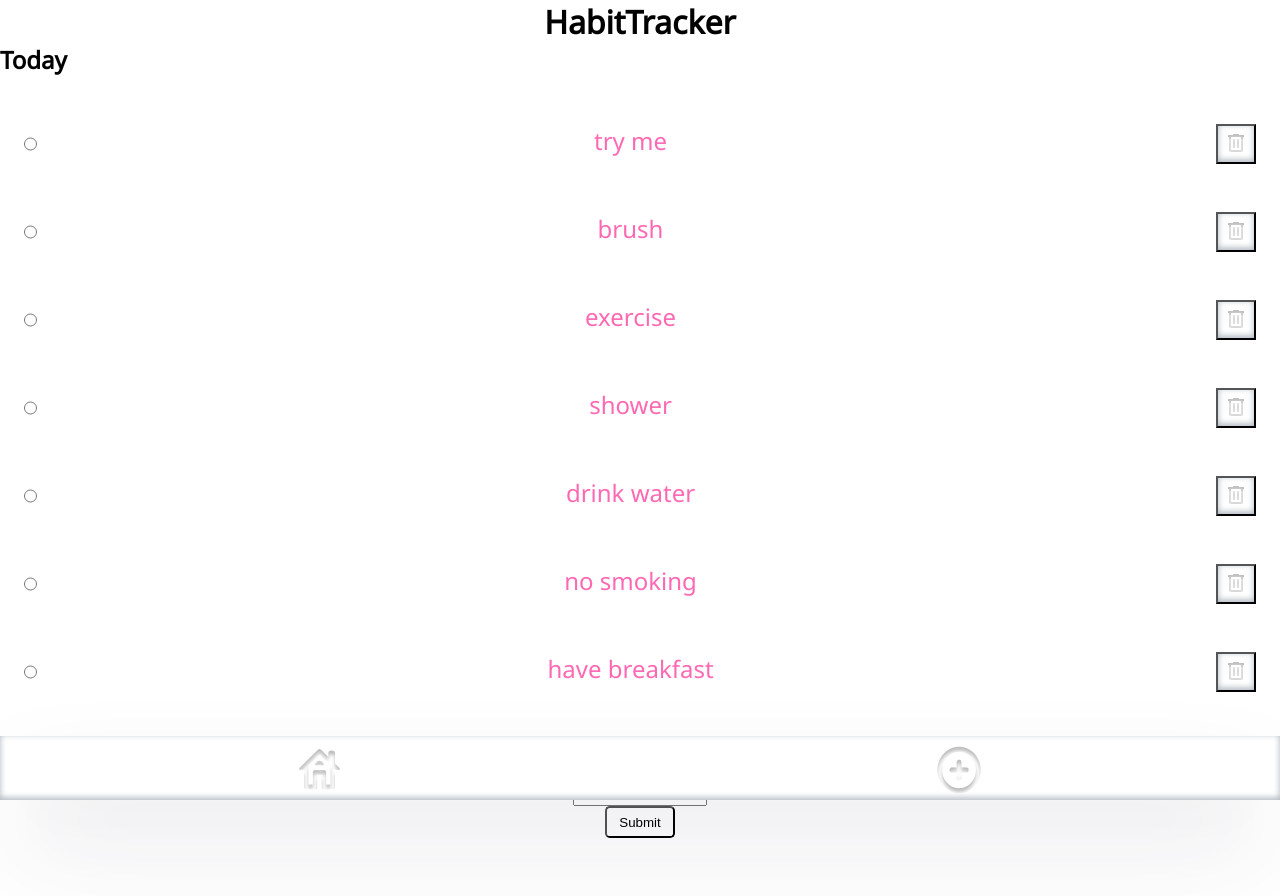
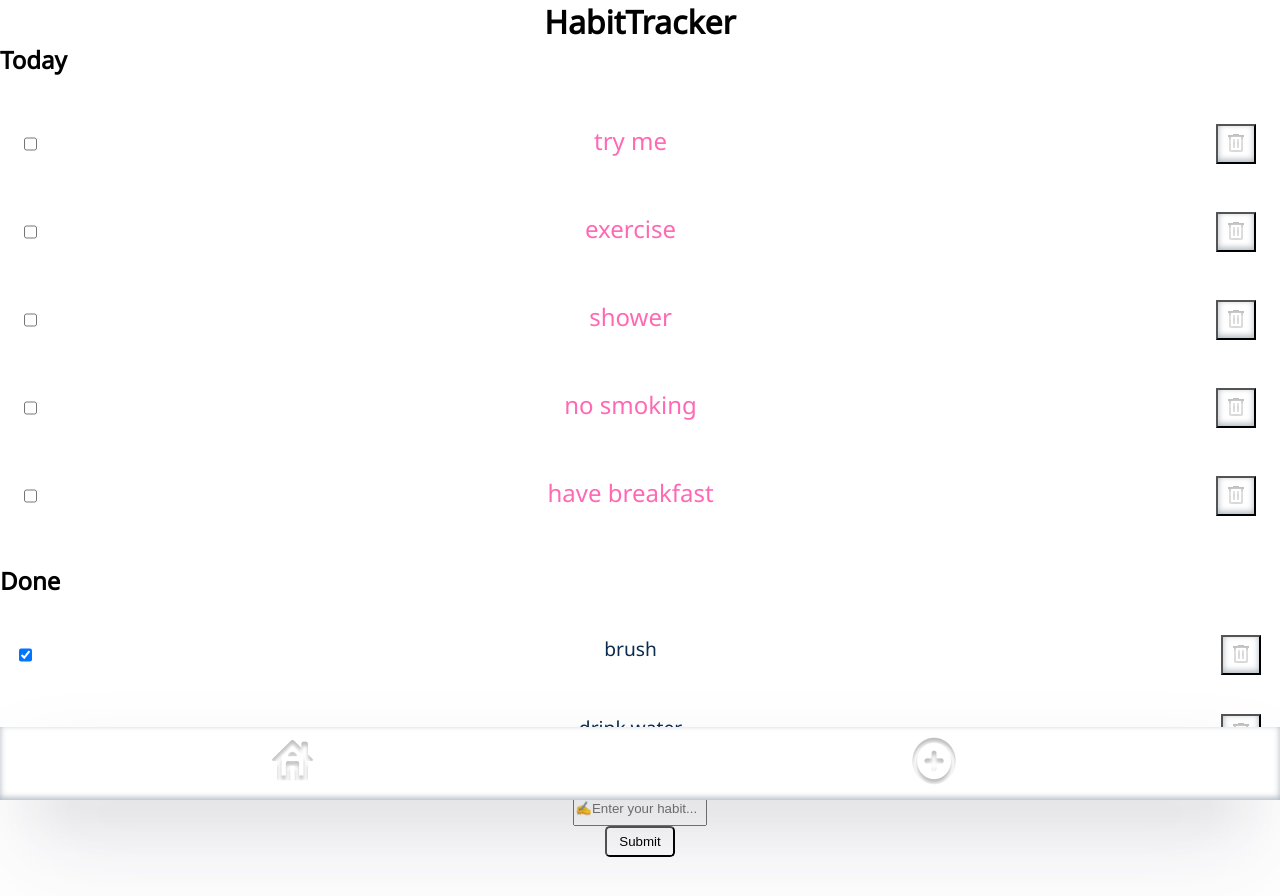
Before and after one commit to Sukhpreet92/capstone-project, a Next.js app: page / in a window 1280 px wide. Shown: the top 896 px of the page. Built offline with nearby package versions, Linux system fonts and the light colour scheme.

Commit message:
undone the label for toggle function

```diff
--- a/components/Card.js
+++ b/components/Card.js
@@ -2,16 +2,16 @@ import styled from "styled-components";
 import Image from "next/image";
 import deleteIcon from "../public/images/deleteIcon.png";
 
-export default function Card({ id, name, onDelete, onToggle, isChecked }) {
+export default function Card({ id, name, onDelete, isChecked, onToggle }) {
   return (
     <CardContainer isChecked={isChecked}>
       <StyledInput
         id={id}
-        type="radio"
+        type="checkbox"
         defaultChecked={isChecked}
-        onClick={() => onToggle(id)}
+        onClick={onToggle}
       />
-      <label htmlFor={id}>{name}</label>
+      <label>{name}</label>
       <DeleteButton onClick={onDelete}>
         <Image src={deleteIcon} alt="delete your habit" />
       </DeleteButton>
--- a/components/Navigation.js
+++ b/components/Navigation.js
@@ -7,18 +7,22 @@ import Link from "next/link";
 export default function Navigation() {
   return (
     <StyledNavigation>
-      <UlStyledList>
+      <ListEntry>
         <StyledList>
-          <Link href="/">
-            <Image src={homeIcon} alt="Go to Homepage" />
+          <Link href="/" passHref>
+            <NavLink aria-label="Go to Homepage">
+              <Image src={homeIcon} alt="Go to Homepage" />
+            </NavLink>
           </Link>
         </StyledList>
         <StyledList>
           <Link href="Create">
-            <Image src={addIcon} alt="Go to Createpage" />
+            <NavLink aria-label="Go to Createpage">
+              <Image src={addIcon} alt="Go to Createpage" />
+            </NavLink>
           </Link>
         </StyledList>
-      </UlStyledList>
+      </ListEntry>
     </StyledNavigation>
   );
 }
@@ -35,7 +39,7 @@ const StyledNavigation = styled.nav`
     rgba(10, 37, 64, 0.35) 0px -2px 6px 0px inset;
 `;
 
-const UlStyledList = styled.ul`
+const ListEntry = styled.ul`
   display: flex;
   align-items: center;
   justify-content: space-around;
@@ -54,3 +58,14 @@ const StyledList = styled.li`
     filter: invert(1);
   }
 `;
+
+const NavLink = styled.a`
+  width: 3em;
+  border: 0em;
+  background-color: transparent;
+
+  &:hover {
+    cursor: pointer;
+    filter: invert(1);
+  }
+`;
--- a/lib/db.js
+++ b/lib/db.js
@@ -11,7 +11,7 @@ const HabitsData = [
     id: nanoid(),
     name: "brush",
     categoryId: "a",
-    checked: false,
+    checked: true,
   },
   {
     id: nanoid(),
@@ -29,7 +29,7 @@ const HabitsData = [
     id: nanoid(),
     name: "drink water",
     categorie: "a",
-    checked: false,
+    checked: true,
   },
   {
     id: nanoid(),
--- a/pages/index.js
+++ b/pages/index.js
@@ -9,7 +9,7 @@ import Card from "../components/Card";
 import { nanoid } from "nanoid";
 import Navigation from "../components/Navigation";
 
-export default function Home() {
+export default function Home(items) {
   const [cardData, setCardData] = useState(HabitsData);
 
   function appendCard(name) {
@@ -47,12 +47,13 @@ export default function Home() {
           <HabitForTodayList>
             {cardData
               .filter((item) => !item.checked)
-              .map((card, id) => {
+              .map((card, id, checked) => {
                 return (
                   <Card
                     id={id}
                     key={card.id}
                     name={card.name}
+                    isChecked={!checked}
                     onDelete={() => deleteCard(card.id)}
                     onToggle={() => toggleCard(card.id)}
                   />
@@ -64,12 +65,13 @@ export default function Home() {
           <HabitDone>
             {cardData
               .filter((item) => item.checked)
-              .map((card, id) => {
+              .map((card, id, checked) => {
                 return (
                   <Card
                     id={id}
                     key={card.id}
                     name={card.name}
+                    isChecked={checked}
                     onDelete={() => deleteCard(card.id)}
                     onToggle={() => toggleCard(card.id)}
                   />
@@ -91,7 +93,7 @@ const Main = styled.main`
 `;
 
 const Headline = styled.h2`
-  color: #000000;
+  color: black;
 `;
 const HabitForTodayList = styled.ul`
   font-size: 1.5em;
@@ -100,5 +102,4 @@ const HabitForTodayList = styled.ul`
 
 const HabitDone = styled.ul`
   font-size: 1.2em;
-  filter: blur(0.04em);
 `;
```
